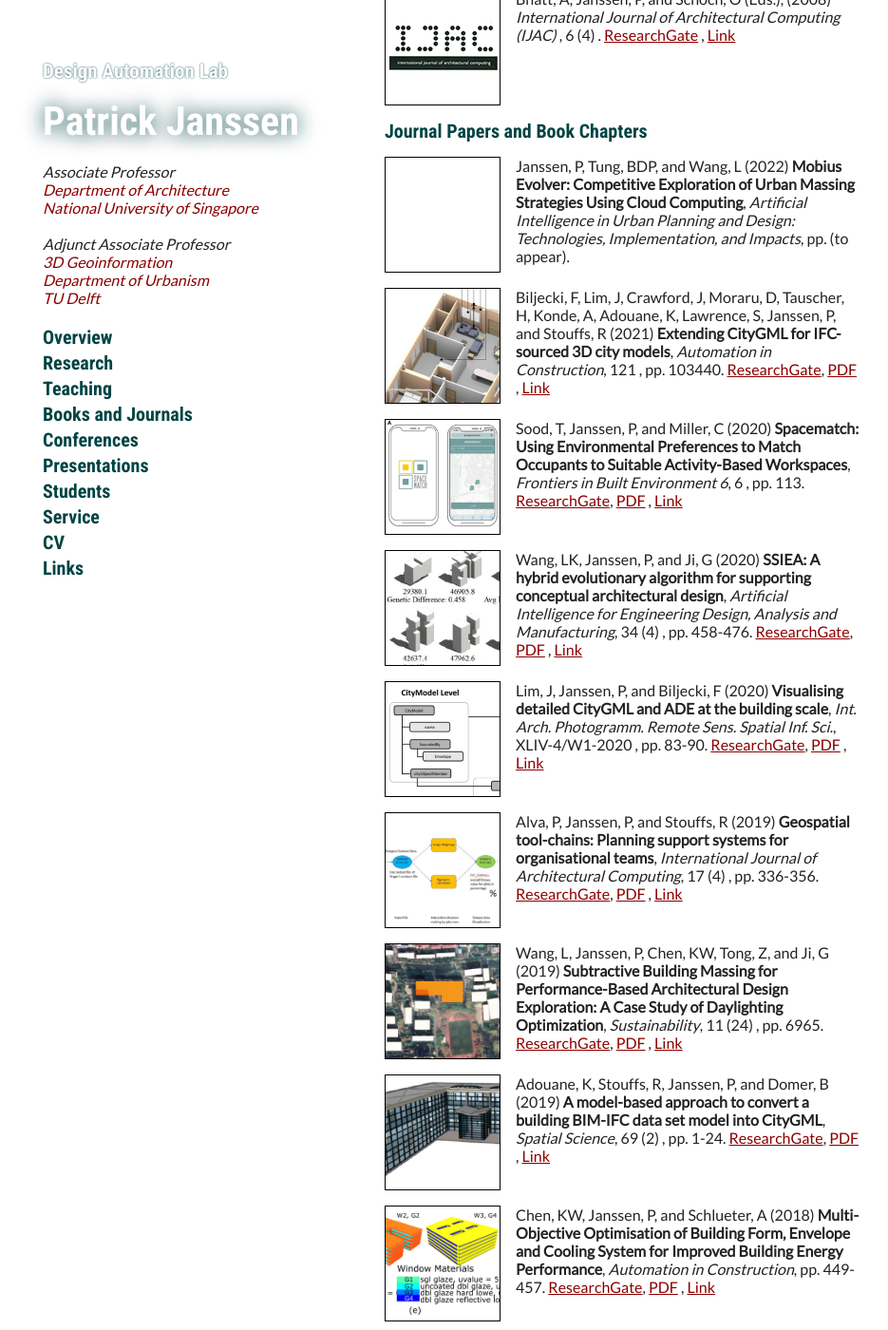
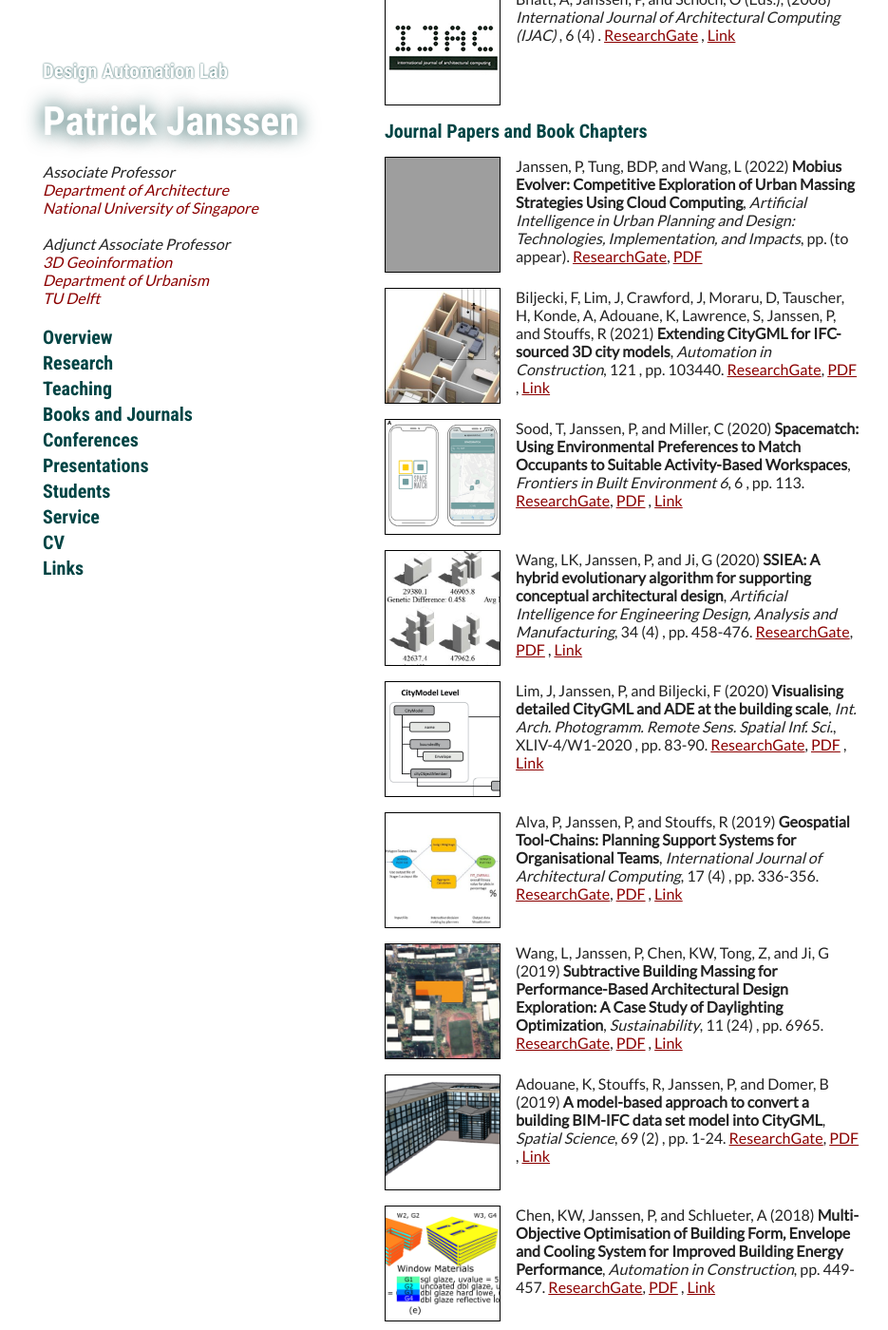
Before and after one commit to phtj/patrick-janssen, a Jekyll site: the page built from pages/books_journals.md, in a window 1280 px wide and 1400 px high, scrolled down 1026 px. Shown: the whole window at 95% size, without its empty margins (165-1100 px from the left). Built offline with Jekyll 4.4.1, drawn with Linux system fonts in a browser that asks for light colours; our own code applies the rules of GitHub Pages for plain Markdown files; a script that is not in the unit is left out; grey boxes are pictures that could not be loaded.

Commit message:
added images

```diff
--- a/pages/books_journals.md
+++ b/pages/books_journals.md
@@ -113,6 +113,7 @@
     pages="(to appear)"
     title="Mobius Evolver: Competitive Exploration of Urban Massing Strategies Using Cloud Computing"
     journal="Artificial Intelligence in Urban Planning and Design: Technologies, Implementation, and Impacts"
+    researchgate_id="tmp_id"
 %}
 
 {% include ref-journal.html
@@ -170,7 +171,7 @@
     pages="336-356"
     volume="17"
     issue="4"
-    title="Geospatial tool-chains: Planning support systems for organisational teams"
+    title="Geospatial Tool-Chains: Planning Support Systems for Organisational Teams"
     journal="International Journal of Architectural Computing"
     doi="10.1177/1478077119891569"
     researchgate_id="337807173"
```
Also changed, not shown: assets/pdf/_tmp_id.png (added), assets/pdf/_tmp_id_sml.png (added).
